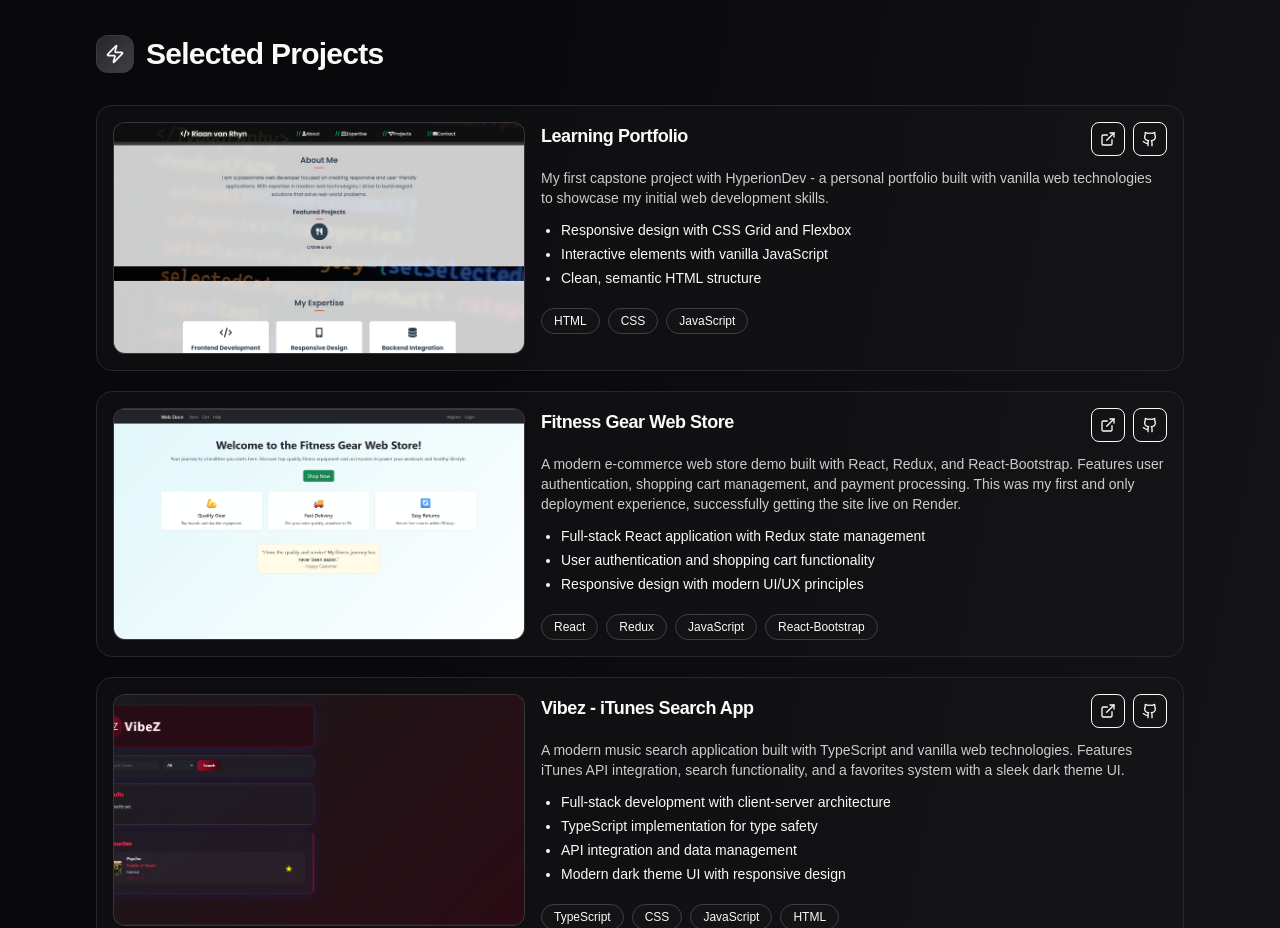
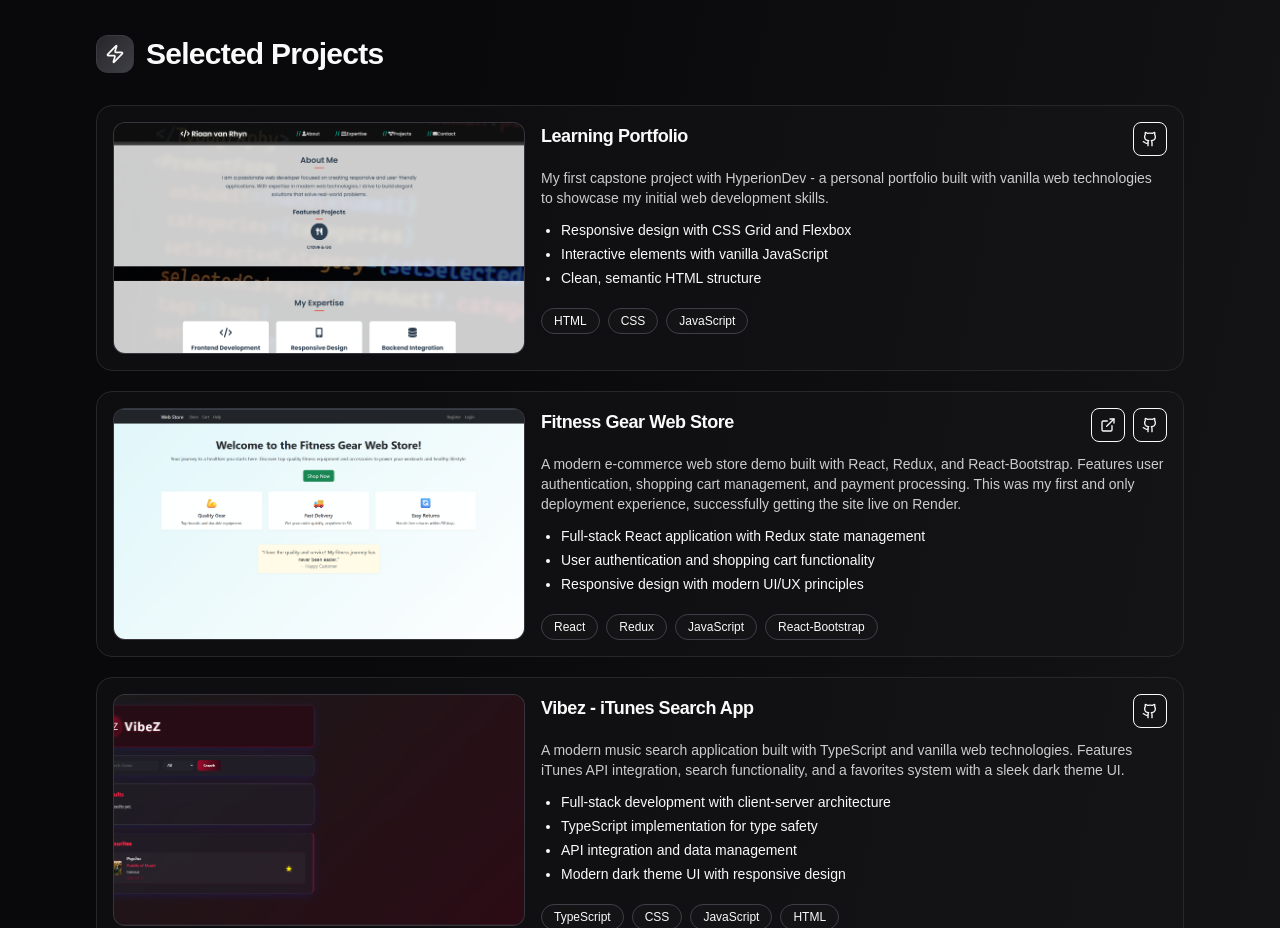
Before and after one commit to Riaan-debug/portfoliov2, a Next.js app in the folder fusion-portfolio/: page / in a window 1280 px wide. Shown: the part 4180-5108 px from the top of the page. Built offline with nearby package versions, Linux system fonts and the light colour scheme.

Commit message:
Remove external links for undeployed projects - Learning Portfolio and Vibez app

```diff
--- a/fusion-portfolio/app/page.tsx
+++ b/fusion-portfolio/app/page.tsx
@@ -82,7 +82,6 @@ const PROJECTS: Array<{
       "Clean, semantic HTML structure",
     ],
     tech: ["HTML", "CSS", "JavaScript"],
-    href: "https://github.com/Riaan-debug/First-Portfolio",
     repo: "https://github.com/Riaan-debug/First-Portfolio",
     image: "/images/riaan-van-rhyn-portfolio-screenshot.png",
   },
@@ -111,7 +110,6 @@ const PROJECTS: Array<{
       "Modern dark theme UI with responsive design",
     ],
     tech: ["TypeScript", "CSS", "JavaScript", "HTML"],
-    href: "https://github.com/Riaan-debug/vibez-capstone",
     repo: "https://github.com/Riaan-debug/vibez-capstone",
     image: "/images/vibez-app-screenshot.png",
   },
```
Also changed, not shown: 1 other file (tests, documents, lock files or other folders).
